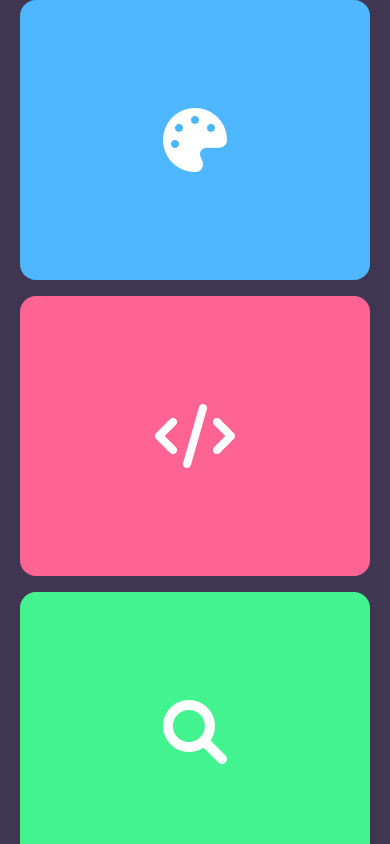
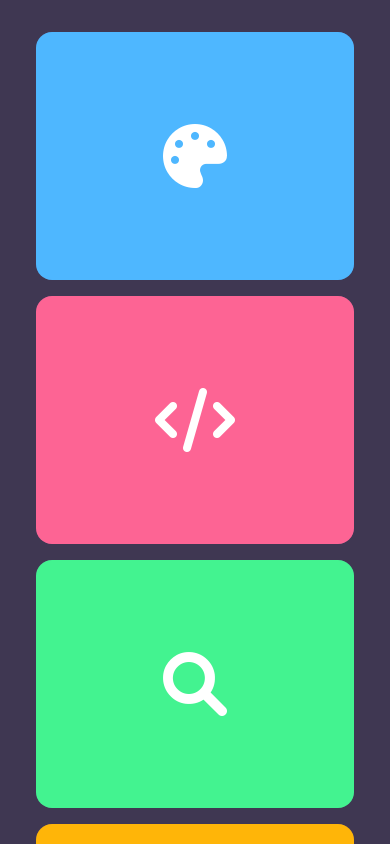
Before and after one commit to Mahdi-Suleiman/Responsive-services-section-htmlcss, a plain HTML site: page index.html in a window 390 px wide. Shown: the top 844 px of the page. Drawn offline with Linux system fonts and the light colour scheme.

Commit message:
media query for mobile

```diff
--- a/style.css
+++ b/style.css
@@ -101,3 +101,15 @@ body {
 .wrapper .serviceBox .content p {
     line-height: 1.3em;
 }
+
+@media all and (max-width: 400px) {
+    .wrapper {
+        padding: 2em;
+    }
+
+    .wrapper .serviceBox {
+        width: 19.875em;
+        height: 15.5em;
+    }
+
+}
```
